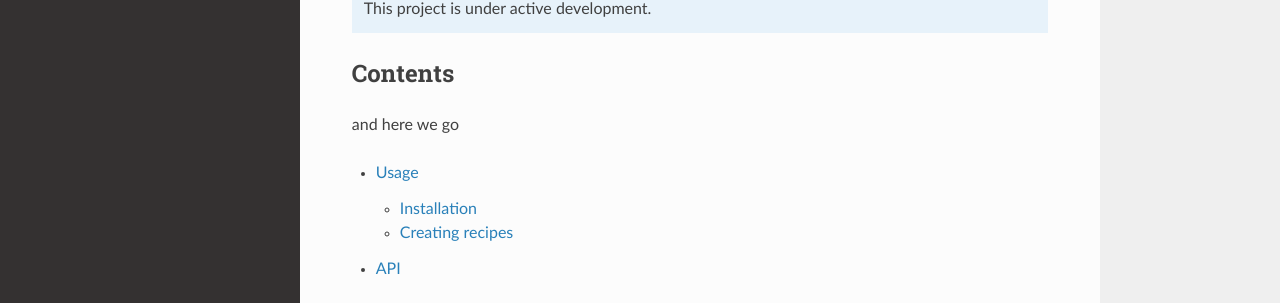
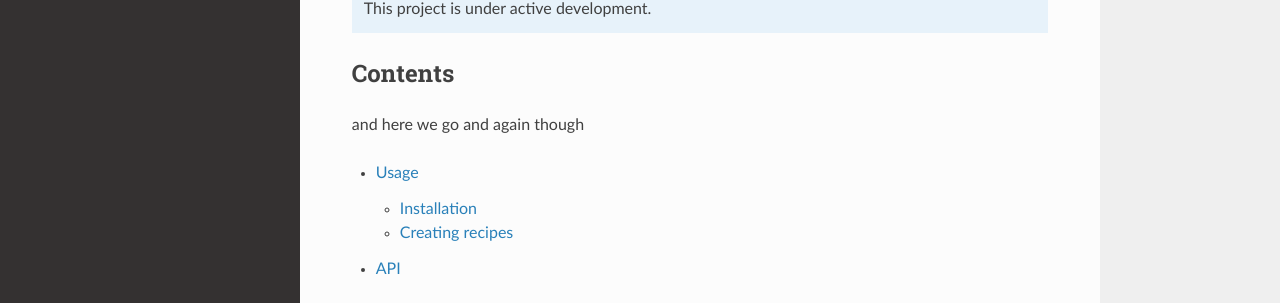
Before and after one commit to Welxi/readthedocs-tutorial-, a Sphinx documentation site: the page built from docs/source/index.rst, in a window 1280 px wide. Shown: the part 348-651 px from the top of the page. Built offline with Sphinx 7.4.7 and the Read the Docs theme 3.1.0, drawn with Linux system fonts in a browser that asks for light colours.

Commit message:
Update index.rst

```diff
--- a/docs/source/index.rst
+++ b/docs/source/index.rst
@@ -16,6 +16,7 @@ how to :ref:`installation` the project.
 Contents
 --------
 and here we go
+and again though
 
 .. toctree::
 
```
